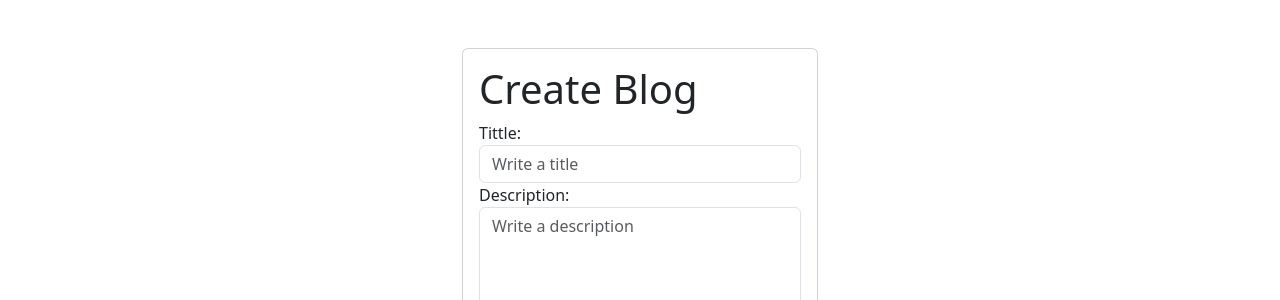
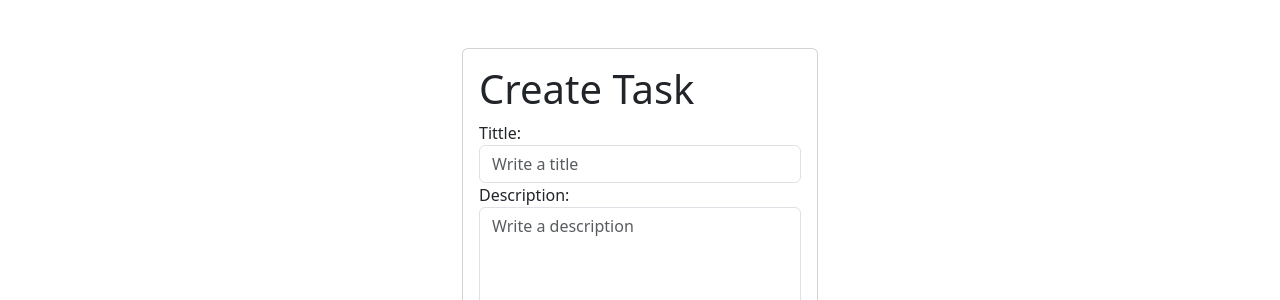
Before and after one commit to JericoRo/Proyecto, a Django app: page /blog/create/ in a window 1280 px wide. Shown: the part 56-356 px from the top of the page. Run offline with Django 4.2, Linux system fonts and the light colour scheme; a user stored in the database is signed in.

Commit message:
Update create_blog.html

```diff
--- a/blog/templates/create_blog.html
+++ b/blog/templates/create_blog.html
@@ -6,7 +6,7 @@
         <div class="col-md-4 offset-md-4 mt-5">
 
             <form action="/blog/create/" method="POST" class="card card-body">
-                <h1>Create Blog</h1>
+                <h1>Create Task</h1>
                 {{error}}
                 {% csrf_token %}
 
```
